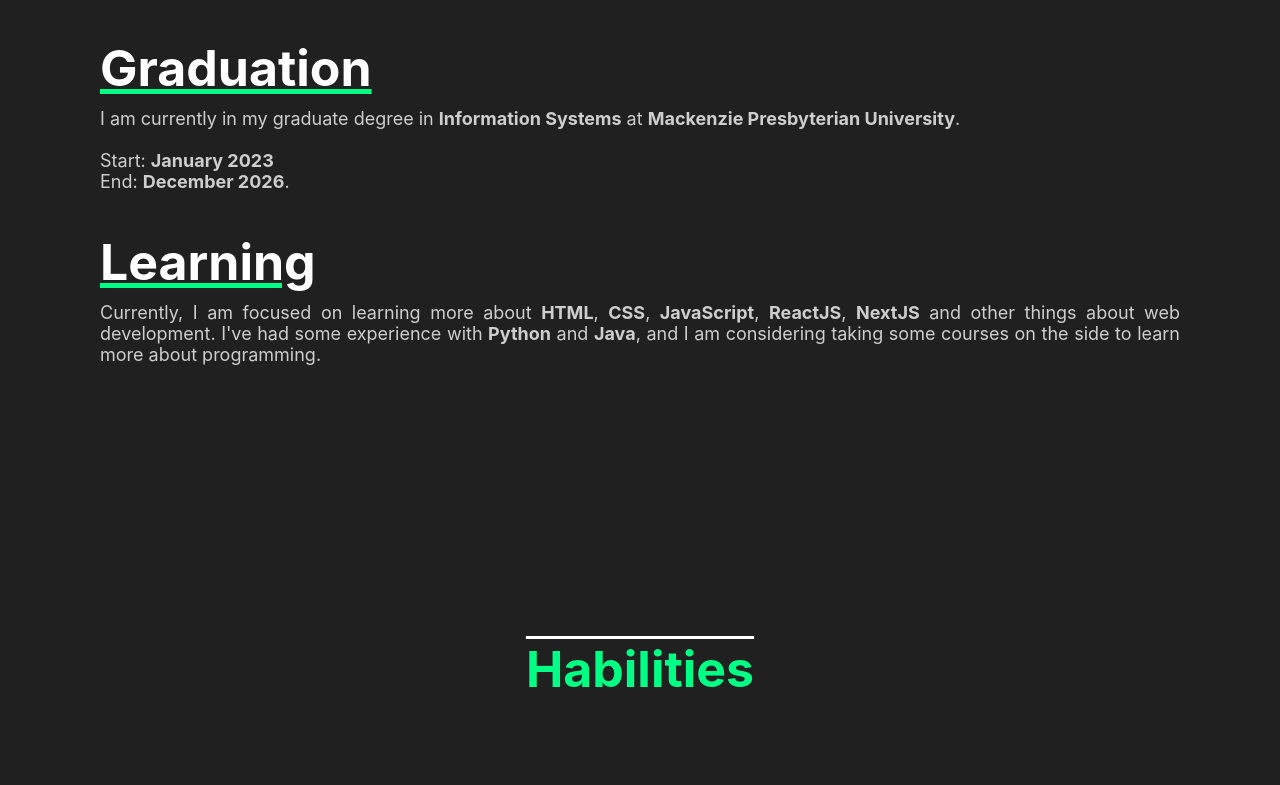
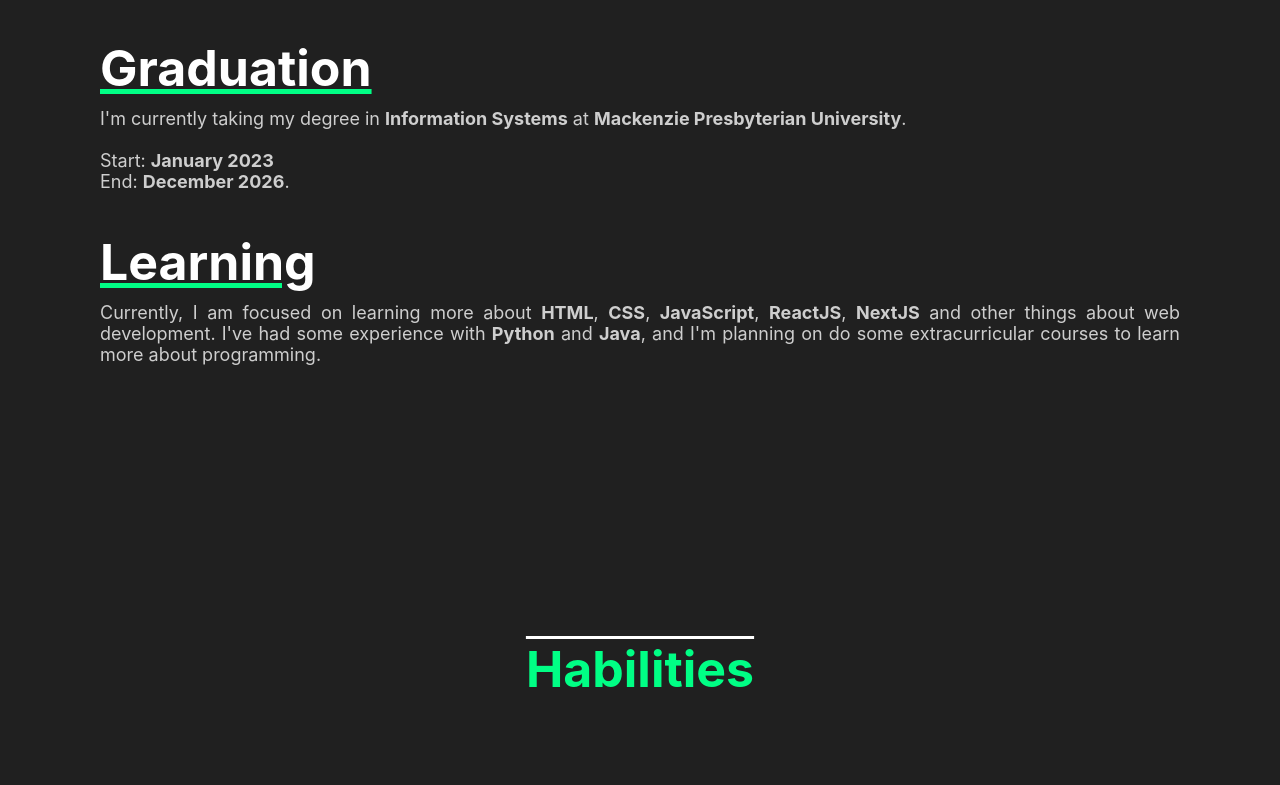
Before and after one commit to fernandomp26/fernandomorales_portfolio, a React (Vite) app: page / in a window 1280 px wide. Shown: the part 1355-2140 px from the top of the page. Built offline with nearby package versions, Linux system fonts and the light colour scheme.

Commit message:
mudanças na escrita

```diff
--- a/src/components/About.jsx
+++ b/src/components/About.jsx
@@ -16,11 +16,11 @@
             </div>
             <div className="texts">
                <h2>Graduation</h2>
-               <p>I am currently in my graduate degree in <b>Information Systems</b> at <b>Mackenzie Presbyterian University</b>.<br></br><br></br> Start: <b>January 2023</b><br></br>End: <b>December 2026</b>.</p>
+               <p>I'm currently taking my degree in <b>Information Systems</b> at <b>Mackenzie Presbyterian University</b>.<br></br><br></br> Start: <b>January 2023</b><br></br>End: <b>December 2026</b>.</p>
             </div>
            <div className="texts">
            <h2>Learning</h2>
-               <p>Currently, I am focused on learning more about <b>HTML</b>, <b>CSS</b>, <b>JavaScript</b>, <b>ReactJS</b>, <b>NextJS</b> and other things about web development. I've had some experience with <b>Python</b> and <b>Java</b>, and I am considering taking some courses on the side to learn more about programming.</p>
+               <p>Currently, I am focused on learning more about <b>HTML</b>, <b>CSS</b>, <b>JavaScript</b>, <b>ReactJS</b>, <b>NextJS</b> and other things about web development. I've had some experience with <b>Python</b> and <b>Java</b>, and I'm planning on do some extracurricular courses to learn more about programming.</p>
            </div>
          </div>
       </div>
--- a/src/components/Projects.jsx
+++ b/src/components/Projects.jsx
@@ -13,7 +13,7 @@
 
     const awProject = {
         name: "Apple Watch",
-        description: "This project was developed using HTML, CSS, and a tool that makes it fully interactive: JavaScript. After delving a bit into the basics of JavaScript, I decided to replicate Apple's page about their Apple Watches because, after visiting this website, I saw that it made changes when interacting with buttons or photos, and I ended up being enchanted by so much interactivity. Using the magic of JS, I made the application completely interactive, allowing the user to change the watch's color, size, and visually preview the page adapting to their request.",
+        description: "This project was developed using HTML, CSS, and a tool that makes it fully interactive: JavaScript. After delving a bit into the basics of this tool, I decided to replicate Apple's page about their Apple Watches because, after visiting this website, I saw that it made changes when interacting with buttons or photos, and I ended up being enchanted by so much interactivity. Using the magic of JS, I made the application completely interactive, allowing the user to change the watch's color, size, and visually preview the page adapting to their request.",
         img: aw
     }
 
@@ -25,13 +25,13 @@
 
     const pyProject = {
         name: "Election Simulator",
-        description: "A project developed in Python simulating an election for president, governor, and mayor of a city. After previously registering some candidates, the user had a series of interactions, such as: voting for candidates for all positions by providing their CPF (Brazilian taxpayer ID) first and then informing the candidate's number they want to vote for (they could also vote blank or null), could check the vote counting, etc. This project was also developed as a semester project for my college.",
+        description: "A project developed in Python simulating an election for president, governor, and mayor of a city. After previously registering some candidates, the user had a series of interactions, such as: voting for candidates for all positions by providing their CPF (Individual registration) first and then informing the candidate's number they want to vote for (they could also vote blank or null), could check the vote counting, etc. This project was also developed as a semester project for my college.",
         img: py
     }
 
     const rProject = {
         name: "MackInfo",
-        description: "A project developed in a group using the ReactJs framework, also as a semester project for college. It consists of a " + "guide " +  "for the new students at the college who would be studying something related to technology, where we included various information about the field and information technology courses at Mackenzie, some professors, social media of athletic groups, courses, etc.",
+        description: "A project developed in a group using the ReactJs framework, also as a semester project for college. It consists in a guide for the new students at the college who would be studying something related to technology, where we included some information about the field and information technology courses at Mackenzie, some professors, social media of athletic groups, courses, etc.",
         img: react
     }
 
```
